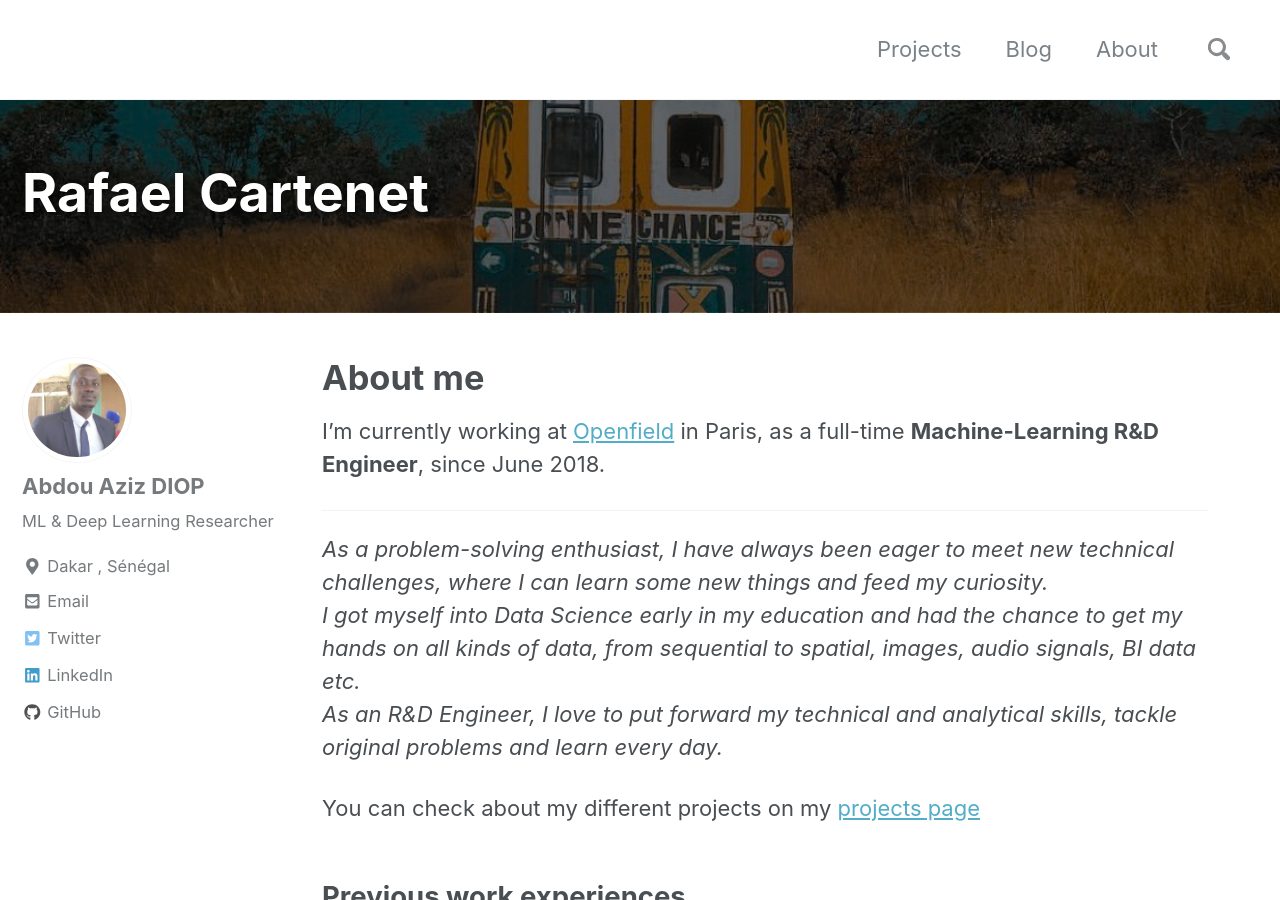
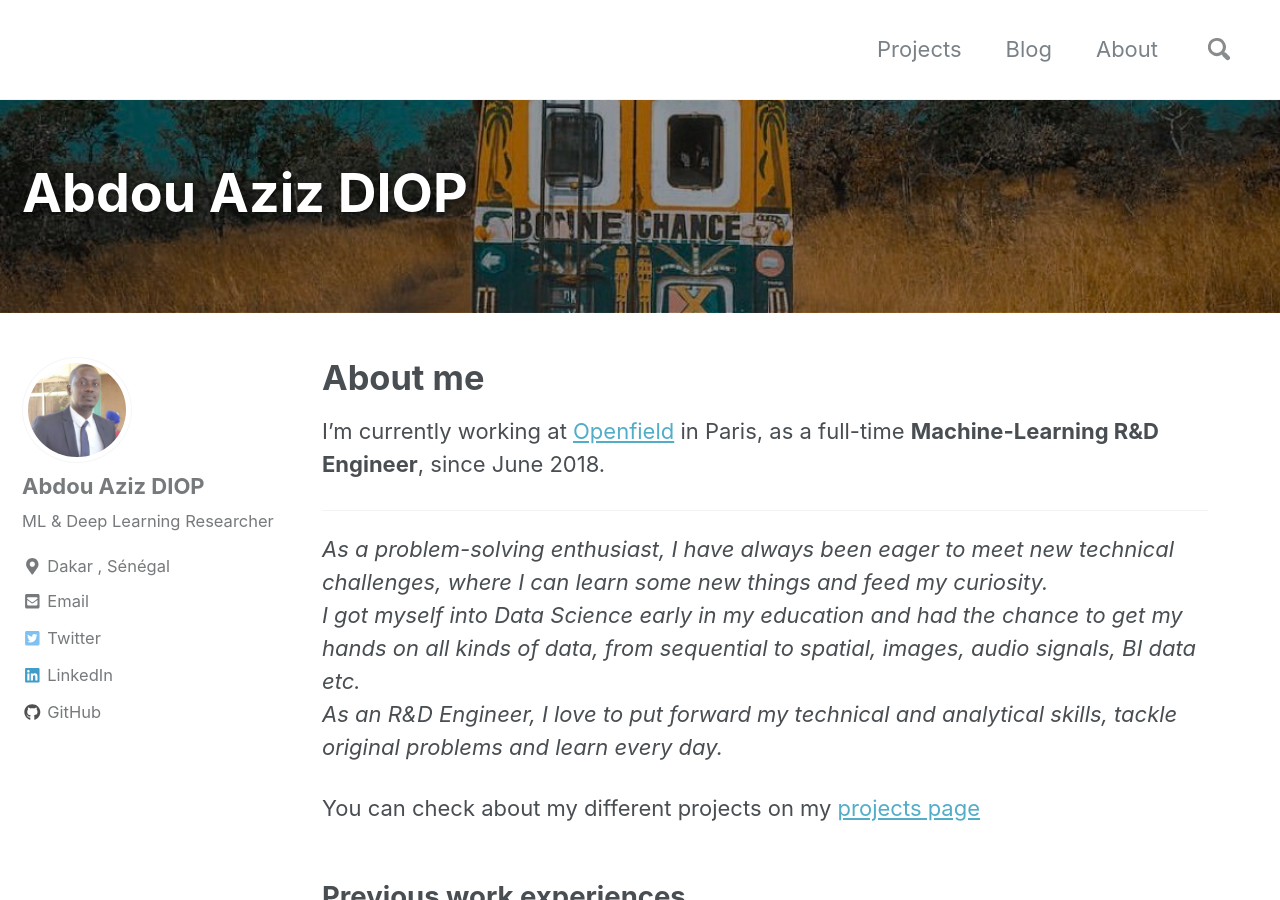
Before and after one commit to abdouaziz/http-abdouaziz.github.io-, a Jekyll site: the page built from index.md, in a window 1280 px wide and 900 px high. Built offline with Jekyll 4.4.1, drawn with Linux system fonts in a browser that asks for light colours; nearby versions of some CDN libraries.

Commit message:
size image modification

```diff
--- a/index.md
+++ b/index.md
@@ -1,11 +1,11 @@
 ---
-title: 'Rafael Cartenet'
+title: 'Abdou Aziz DIOP'
 layout: single
 author_profile: true
 
 header:
   overlay_image: /images/good.jpg
-  overlay_filter: 0.6 # same as adding an opacity of 0.5 to a black background
+  overlay_filter: 0.4 # same as adding an opacity of 0.5 to a black background
 ---
 
 # About me
```
Also changed, not shown: _pages/blog.md (+1 -1 lines), _pages/projects.md (+1 -1 lines).
